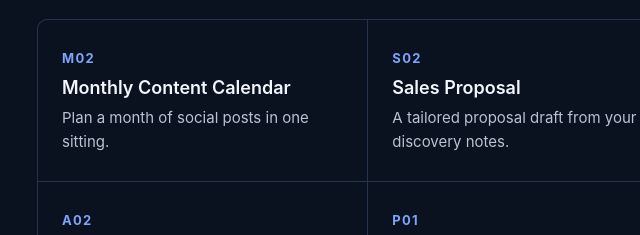
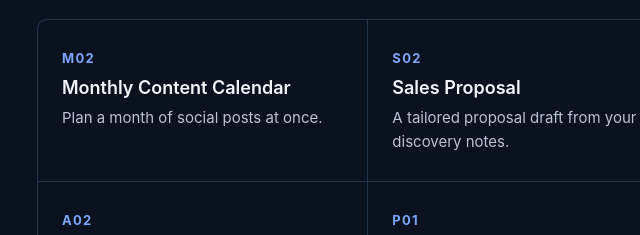
Before and after one commit to rw-books/ai-business-workflow-playbook-bonus, a plain HTML site: page index.html in a window 1280 px wide. Shown: the part 1609-1844 px from the top of the page, 107-747 px from the left. Drawn offline with Linux system fonts and the light colour scheme.

Commit message:
Reword M02 summary: plan a month of social posts at once
Co-Authored-By: Claude Opus 5.5 <noreply@anthropic.com>

```diff
--- a/index.html
+++ b/index.html
@@ -148,7 +148,7 @@ b, strong { color:var(--head); font-weight:600; }
     <a class="btn btn-line" href="https://github.com/rw-books/ai-business-workflow-playbook-bonus/releases/download/2026-11/AI-Business-Workflow-Starter-Kit-A4.pdf">Download (A4 PDF)</a>
   </div>
   <div class="grid">
-    <div><span class="n">M02</span><h4>Monthly Content Calendar</h4><p>Plan a month of social posts in one sitting.</p></div>
+    <div><span class="n">M02</span><h4>Monthly Content Calendar</h4><p>Plan a month of social posts at once.</p></div>
     <div><span class="n">S02</span><h4>Sales Proposal</h4><p>A tailored proposal draft from your discovery notes.</p></div>
     <div><span class="n">C02</span><h4>Complaint Response</h4><p>A calm, fair reply to an unhappy customer.</p></div>
     <div><span class="n">A02</span><h4>SOP Creation</h4><p>A procedure anyone on your team can follow.</p></div>
```
Also changed, not shown: preview-workflow-start.jpg.
